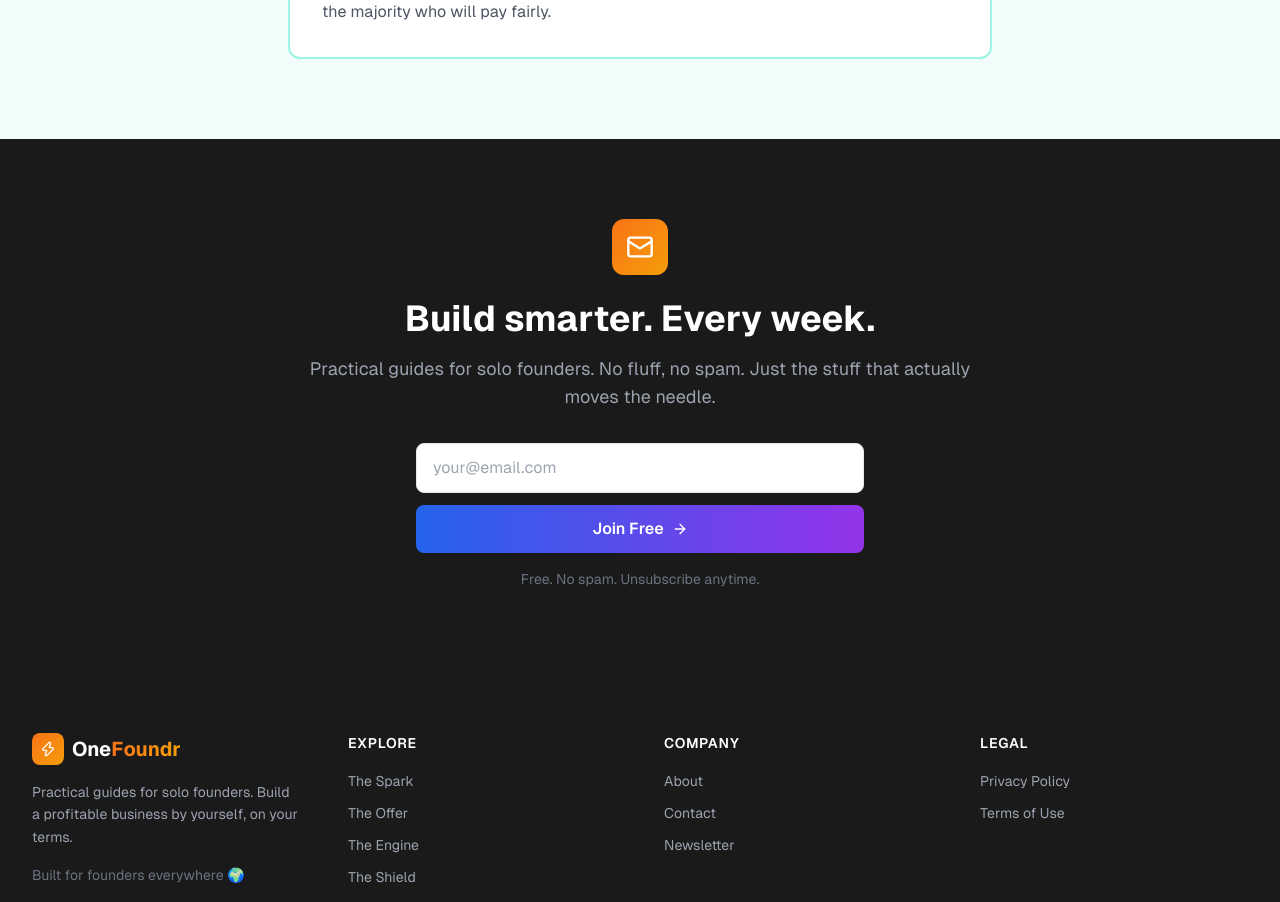
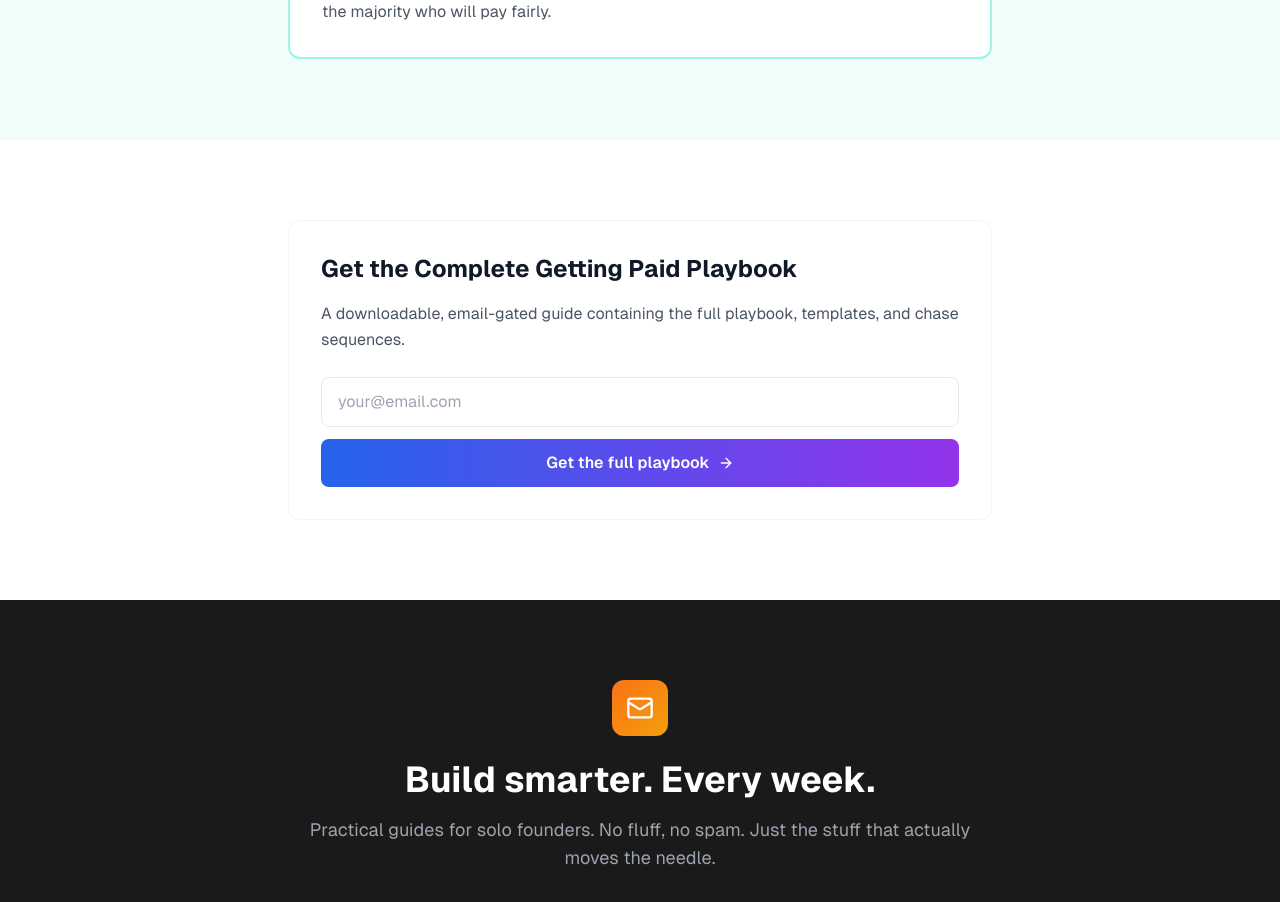
Before and after one commit to biso2005/-onefoundr.ver1, a Next.js app: page /shield/getting-paid in a window 1280 px wide. Shown: the part 5360-6262 px from the top of the page. Built offline with nearby package versions, Linux system fonts and the light colour scheme.

Commit message:
MOAT 1: add gated Getting Paid playbook CTA (EmailSignupForm lead-magnet support) and placeholder download

```diff
--- a/src/app/shield/getting-paid/page.tsx
+++ b/src/app/shield/getting-paid/page.tsx
@@ -1,6 +1,7 @@
 import type { Metadata } from 'next'
 import { ArrowRight, CheckCircle2, AlertCircle, Clock, DollarSign } from 'lucide-react'
 import NewsletterCTA from '@/components/NewsletterCTA'
+import EmailSignupForm from '@/components/EmailSignupForm'
 
 export const metadata: Metadata = {
   title: 'Getting Paid — The Complete Playbook',
@@ -241,6 +242,22 @@ export default function GettingPaidPage() {
         </div>
       </section>
 
+      <section className="py-16 md:py-20 border-t border-gray-100">
+        <div className="max-w-3xl mx-auto px-4 sm:px-6 lg:px-8">
+          <div className="bg-white rounded-xl border border-gray-100 p-8">
+            <h3 className="text-2xl font-bold text-gray-900 mb-4">Get the Complete Getting Paid Playbook</h3>
+            <p className="text-gray-600 mb-6">A downloadable, email-gated guide containing the full playbook, templates, and chase sequences.</p>
+            <EmailSignupForm
+              variant="stacked"
+              buttonText="Get the full playbook"
+              placeholder="your@email.com"
+              successMessage="Thanks — the download is ready"
+              leadMagnetFile="/downloads/getting-paid-playbook.pdf"
+            />
+          </div>
+        </div>
+      </section>
+
       <NewsletterCTA />
     </div>
   )
--- a/src/components/EmailSignupForm.tsx
+++ b/src/components/EmailSignupForm.tsx
@@ -8,6 +8,7 @@ interface EmailSignupFormProps {
 	buttonText?: string
 	successMessage?: string
 	variant?: 'default' | 'inline' | 'stacked'
+    leadMagnetFile?: string
 }
 
 export default function EmailSignupForm({
@@ -15,6 +16,7 @@ export default function EmailSignupForm({
 	buttonText = 'Get Free Guides',
 	successMessage = 'You\'re in. Check your inbox.',
 	variant = 'inline',
+    leadMagnetFile,
 }: EmailSignupFormProps) {
 	const [email, setEmail] = useState('')
 	const [submitted, setSubmitted] = useState(false)
@@ -32,9 +34,20 @@ export default function EmailSignupForm({
 
 	if (submitted) {
 		return (
-			<div className="flex items-center gap-3 text-green-600 font-semibold">
-				<CheckCircle className="w-5 h-5 flex-shrink-0" />
-				<span>{successMessage}</span>
+			<div className="flex flex-col items-start gap-3">
+				<div className="flex items-center gap-3 text-green-600 font-semibold">
+					<CheckCircle className="w-5 h-5 flex-shrink-0" />
+					<span>{successMessage}</span>
+				</div>
+				{leadMagnetFile ? (
+					<a
+						href={leadMagnetFile}
+						download
+						className="mt-2 inline-flex items-center gap-2 px-4 py-2 bg-teal-600 text-white rounded-lg font-semibold"
+					>
+						Download the guide
+					</a>
+				) : null}
 			</div>
 		)
 	}
```
Also changed, not shown: 1 other file (tests, documents, lock files or other folders).
